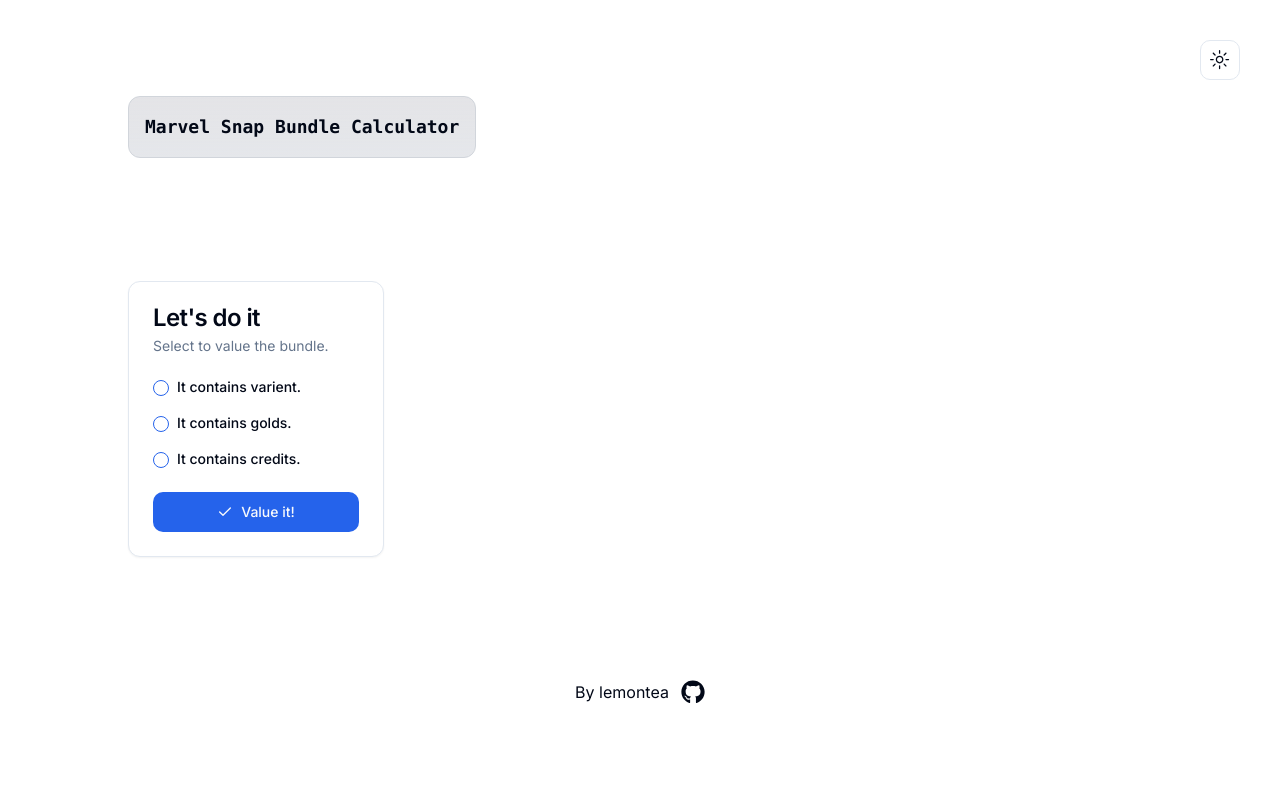
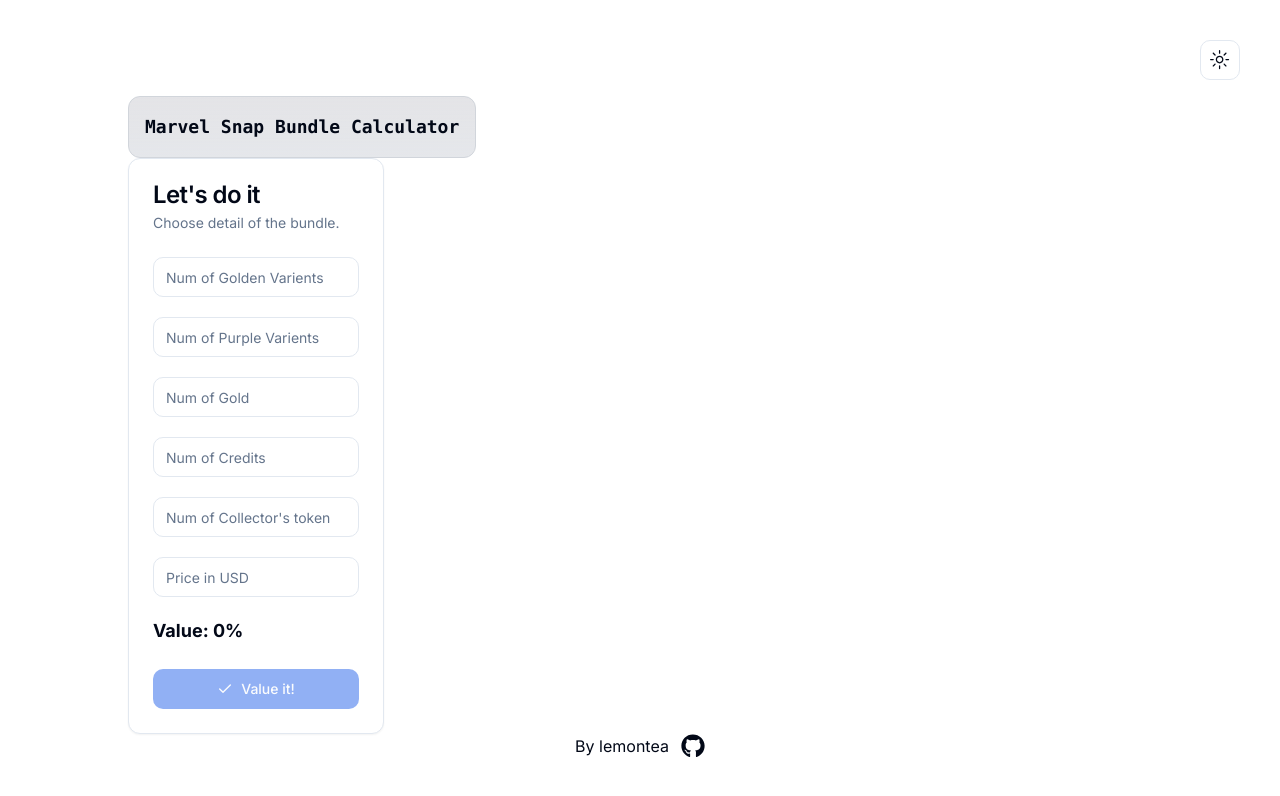
Before and after one commit to lemonteaau/snapsnap.pro, a Next.js app: page / in a window 1280 px wide. Shown: the top 796 px of the page. Built offline with nearby package versions, Linux system fonts and the light colour scheme.

Commit message:
feat: Add input fields and calculation logic to Calculator component

```diff
--- a/src/components/calculator.tsx
+++ b/src/components/calculator.tsx
@@ -1,9 +1,9 @@
 "use client";
 
+import { useState } from "react";
 import { Check } from "lucide-react";
 
 import { Button } from "@/components/ui/button";
-import { Checkbox } from "@/components/ui/checkbox";
 import {
   Card,
   CardContent,
@@ -13,43 +13,95 @@
   CardTitle,
 } from "@/components/ui/card";
 
+import { Input } from "@/components/ui/input";
+
 export function Calculator() {
+  const [gvarient, setGVarient] = useState(0);
+  const [pvarient, setPVarient] = useState(0);
+  const [gold, setGold] = useState(0);
+  const [credit, setCredit] = useState(0);
+  const [token, setToken] = useState(0);
+  const [price, setPrice] = useState(0);
+  const [value, setValue] = useState(0);
+  const [suggestion, setSuggestion] = useState("");
+
+  const calculateValue = () => {
+    const gvarientValue = gvarient * 1200;
+    const pvarientValue = pvarient * 700;
+    const totalGold = gold + (credit / 5) * 4 + (token / 3) * 4;
+    const totalValueGold = gvarientValue + pvarientValue + totalGold;
+    const totalPriceGold = price * 100;
+
+    if (totalPriceGold === 0) {
+      setValue(0);
+      setSuggestion("Wrong value");
+    } else {
+      const valuePercentage = Math.round(
+        (totalValueGold / totalPriceGold) * 100
+      );
+      setValue(valuePercentage);
+
+      if (valuePercentage >= 280) {
+        setSuggestion("STFU and buy it!");
+      } else if (valuePercentage >= 240) {
+        setSuggestion("Buy it!");
+      } else if (valuePercentage >= 200) {
+        setSuggestion("Good deal");
+      } else if (valuePercentage >= 160) {
+        setSuggestion("Normal deal");
+      } else {
+        setSuggestion("Bad deal");
+      }
+    }
+  };
+
   return (
     <Card>
       <CardHeader>
-        <CardTitle>Let's do it</CardTitle>
-        <CardDescription>Select to value the bundle.</CardDescription>
+        <CardTitle>Let&apos;s do it</CardTitle>
+        <CardDescription>Choose detail of the bundle.</CardDescription>
       </CardHeader>
       <CardContent>
         <div className="flex flex-col gap-5">
-          <div className="items-top flex space-x-2">
-            <Checkbox id="varient" />
-            <div className="grid gap-1.5 leading-none">
-              <label className="text-sm font-medium leading-none peer-disabled:cursor-not-allowed peer-disabled:opacity-70">
-                It contains varient.
-              </label>
-            </div>
+          <Input
+            type="number"
+            placeholder="Num of Golden Varients"
+            onChange={(e) => setGVarient(Number(e.target.value))}
+          />
+          <Input
+            type="number"
+            placeholder="Num of Purple Varients"
+            onChange={(e) => setPVarient(Number(e.target.value))}
+          />
+          <Input
+            type="number"
+            placeholder="Num of Gold"
+            onChange={(e) => setGold(Number(e.target.value))}
+          />
+          <Input
+            type="number"
+            placeholder="Num of Credits"
+            onChange={(e) => setCredit(Number(e.target.value))}
+          />
+          <Input
+            type="number"
+            placeholder="Num of Collector's tokens"
+            onChange={(e) => setToken(Number(e.target.value))}
+          />
+          <Input
+            type="number"
+            placeholder="Price in USD"
+            onChange={(e) => setPrice(Number(e.target.value))}
+          />
+        </div>
+        {value !== null && (
+          <div className="mt-5 text-lg font-bold">
+            Value: {value}% {suggestion}
           </div>
-          <div className="items-top flex space-x-2">
-            <Checkbox id="golds" />
-            <div className="grid gap-1.5 leading-none">
-              <label className="text-sm font-medium leading-none peer-disabled:cursor-not-allowed peer-disabled:opacity-70">
-                It contains golds.
-              </label>
-            </div>
-          </div>
-          <div className="items-top flex space-x-2">
-            <Checkbox id="credits" />
-            <div className="grid gap-1.5 leading-none">
-              <label className="text-sm font-medium leading-none peer-disabled:cursor-not-allowed peer-disabled:opacity-70">
-                It contains credits.
-              </label>
-            </div>
-          </div>
-        </div>
+        )}
       </CardContent>
       <CardFooter>
-        <Button className="w-full">
+        <Button className="w-full" onClick={calculateValue} disabled={!price}>
           <Check className="mr-2 h-4 w-4" /> Value it!
         </Button>
       </CardFooter>
```
